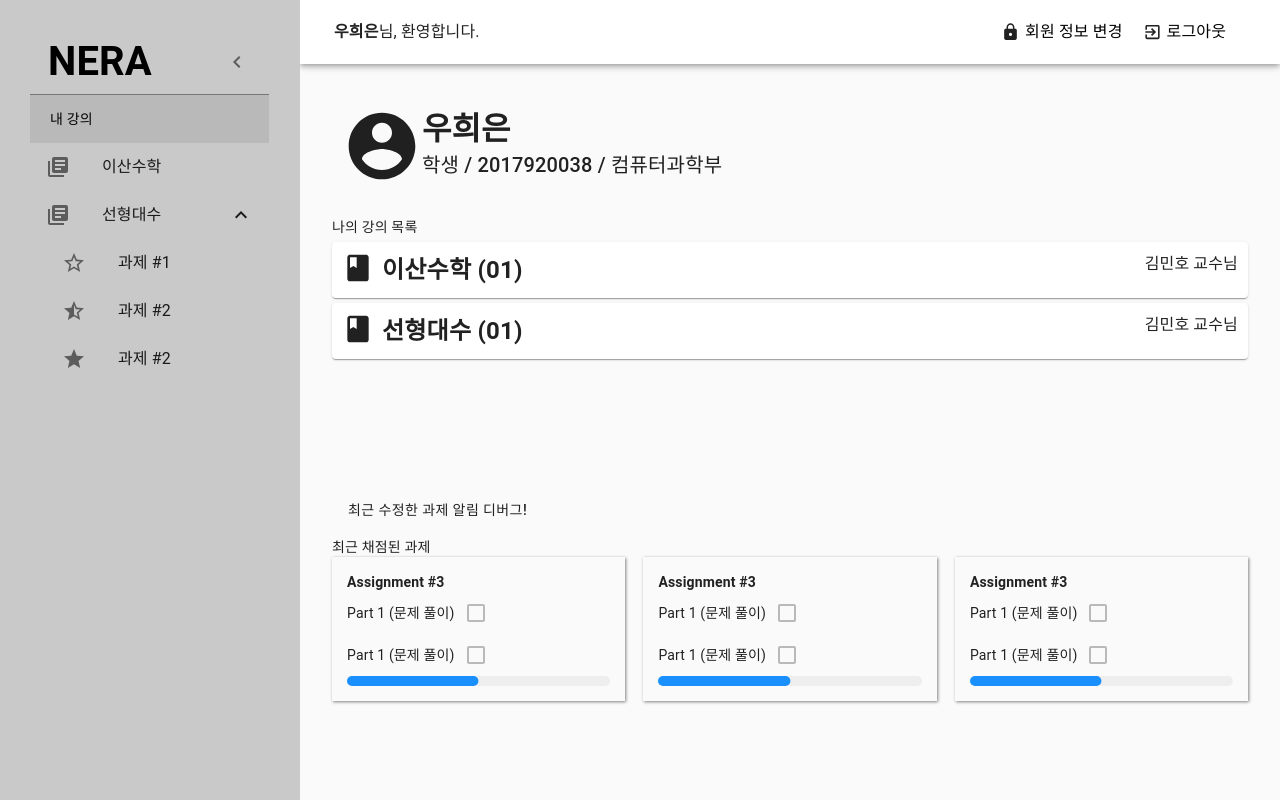
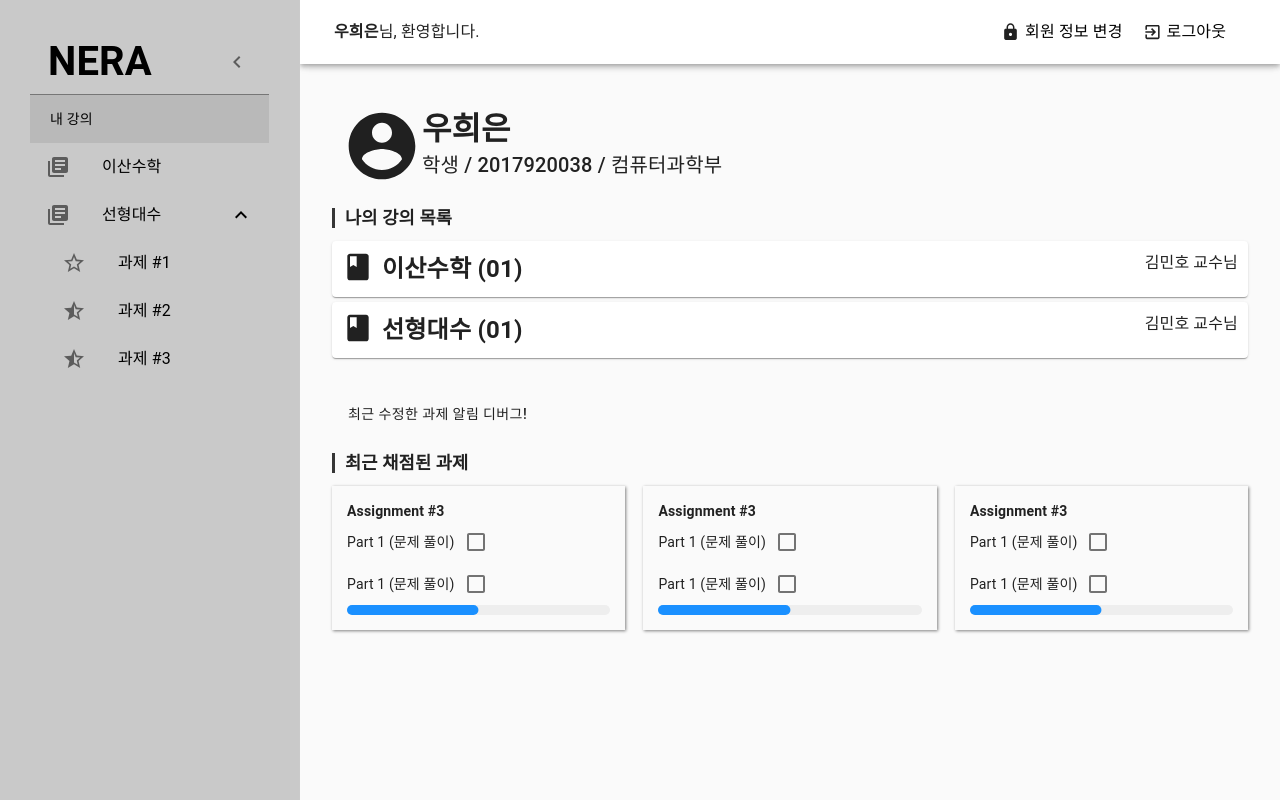
Before and after one commit to CSUOS/nera, a React (Create React App) app in the folder page/: page /home in a window 1280 px wide. Both pictures are taken after a click on the button "open drawer". Built offline with nearby package versions, Linux system fonts and the light colour scheme.

Commit message:
좌측 사이드바 link 연결까지 완료

```diff
--- a/page/public/css/reset.css
+++ b/page/public/css/reset.css
@@ -94,14 +94,17 @@ h1{
     font-size:2.5rem;
 }
 h2{
-    font-size:2rem;
+    font-size:2.2rem;
 }
 h3{
-    font-size:1.6rem;
+    font-size:1.8rem;
 }
 h4{
-    font-size:1.3rem;
+    font-size:1.4rem;
 }
 h5{
+    font-size:1.2rem;
+}
+h6{
     font-size:1.1rem;
 }
--- a/page/src/components/AssignmentBox.js
+++ b/page/src/components/AssignmentBox.js
@@ -24,8 +24,8 @@ const AssignmentBox = (props)=>{
             <div className="a_box_title">Assignment #3</div>
             <div className="a_box_contents">
                 <ul className="a_box_contents_ul">
-                    <li><p>Part 1 (문제 풀이)</p><Checkbox disabled={true}/></li>
-                    <li><p>Part 1 (문제 풀이)</p><Checkbox disabled={true}/></li>
+                    <li><p>Part 1 (문제 풀이)</p><Checkbox /></li>
+                    <li><p>Part 1 (문제 풀이)</p><Checkbox/></li>
                 </ul>
             </div>
             <BorderLinearProgress variant="determinate" value={50} />
--- a/page/src/components/SideBar.js
+++ b/page/src/components/SideBar.js
@@ -1,4 +1,5 @@
 import React from 'react';
+import {Link} from 'react-router-dom';
 import "./components.css";
 import { makeStyles } from '@material-ui/core/styles';
 import clsx from 'clsx';
@@ -43,7 +44,7 @@ const SideBar = (props) => {
     return (
         <div className="side_bar">
             <div className={clsx(classes.drawerHeader,"sideBar_header")}>
-                <div className="NERA"><a href="#"><h1>NERA</h1></a></div>
+                <Link to="/home"><div className="NERA"><a href="#"><h1>NERA</h1></a></div></Link>
                 <IconButton onClick={drawerClose}>
                     <ChevronLeftIcon />
                 </IconButton>
@@ -55,13 +56,16 @@ const SideBar = (props) => {
                 <ListSubheader component="div" id="subheader">내 강의</ListSubheader>
             }
             >
+                <Link to="/lecture/1">
                     <ListItem button>
                         <ListItemIcon>
                         <LibraryBooksIcon />
                         </ListItemIcon>
                         <ListItemText primary="이산수학" />
                     </ListItem>
+                </Link>
 
+                <Link to="/lecture/2">
                     <ListItem button onClick={handleMenuDown}>
                         <ListItemIcon>
                         <LibraryBooksIcon />
@@ -69,27 +73,34 @@ const SideBar = (props) => {
                         <ListItemText primary="선형대수" />
                         {down ? <ExpandLess /> : <ExpandMore />}
                     </ListItem>
+                </Link>
 
                 <Collapse in={down} timeout="auto" unmountOnExit>
                     <List component="div" disablePadding>
+                        <Link to="/lecture/2/problem/1">
                             <ListItem button className={classes.nested}>
                                 <ListItemIcon>
                                 <StarBorder />
                                 </ListItemIcon>
                                 <ListItemText primary="과제 #1" />
                             </ListItem>
+                        </Link>
+                        <Link to="/lecture/2/problem/2">
                             <ListItem button className={classes.nested}>
                                 <ListItemIcon>
                                 <StarHalfIcon/>
                                 </ListItemIcon>
                                 <ListItemText primary="과제 #2" />
                             </ListItem>
+                        </Link>
+                        <Link to="/lecture/2/problem/3">
                             <ListItem button className={classes.nested}>
                                 <ListItemIcon>
-                        <StarIcon />
+                                <StarHalfIcon/>
                                 </ListItemIcon>
-                        <ListItemText primary="과제 #2" />
+                                <ListItemText primary="과제 #3" />
                             </ListItem>
+                        </Link>
                     </List>
                 </Collapse>
 
--- a/page/src/pages/Home.js
+++ b/page/src/pages/Home.js
@@ -24,23 +24,24 @@ const Home = (props)=>{
                 type={props.type}
                 major = {props.major}
             />
-            <div className="menu_title">
-                나의 강의 목록
-            </div>
+            <div className="contents_con">
+                <div className="contents_title"><h6>나의 강의 목록</h6></div>
                 <div className="lecture_rootbox">
                     {lecture_list.map((lect, index)=>{
                         return (<LectureBox title={lect[0]} prof={lect[1]} link="#"/>);
                     })}
                 </div>
+            </div>
             <BottomPopup link="#"></BottomPopup>
-
-            <div className="a_subheader"><h6>최근 채점된 과제</h6></div>
+            <Grid container direction="column" className="contents_con">
+                <div className="contents_title"><h6>최근 채점된 과제</h6></div>
                 <div className="assignment_rootbox">
                     <AssignmentBox/>
                     <AssignmentBox/>
                     <AssignmentBox/>
                 </div>
             </Grid>
+        </Grid>
     )
 }
 
--- a/page/src/pages/Lecture.js
+++ b/page/src/pages/Lecture.js
@@ -1,23 +1,30 @@
 import React from 'react';
-import {LectureInfo, BottomPopup, AssignmentBox} from "../components";
+import {LectureInfo, AssignmentBox} from "../components";
 
 import { Grid } from '@material-ui/core';
 
 const Lecture = (props)=>{
   const lecture = props.lecture;
-  const lect_num = props.number;
+  const lect_num = props.number-1;
 
   return (
     <Grid container direction="column" spacing={24}>
       <LectureInfo title={lecture[lect_num][0]} prof={lecture[lect_num][2]}/>
-      <BottomPopup link="#"></BottomPopup>
-
-      <div className="a_subheader"><h6>최근 채점된 과제</h6></div>
-      <div className="assignment_rootbox">
-          <AssignmentBox/>
-          <AssignmentBox/>
-          <AssignmentBox/>
-      </div>
+      <Grid container direction="column" className="contents_con">
+        <div className="contents_title"><h6>진행중인 과제</h6></div>
+        <div className="assignment_rootbox">
+            <AssignmentBox/>
+            <AssignmentBox/>
+        </div>
+      </Grid>
+      <Grid container direction="column" className="contents_con">
+        <div className="contents_title"><h6>최근 채점된 과제</h6></div>
+        <div className="assignment_rootbox">
+            <AssignmentBox/>
+            <AssignmentBox/>
+            <AssignmentBox/>
+        </div>
+      </Grid>
     </Grid>
   )
 }
--- a/page/src/pages/Main.js
+++ b/page/src/pages/Main.js
@@ -1,7 +1,7 @@
 import React from 'react';
 import {SideBar, Header} from "../components";
 import {Home, Lecture, Problem} from "../pages";
-import "./main.css"; import "./pages.css";
+import "./pages.css";
 
 import clsx from 'clsx';
 import Drawer from '@material-ui/core/Drawer';
@@ -114,7 +114,7 @@ const Main = ({match}, props)=>{
             <div
                className={clsx(classes.content, {
                 [classes.contentShift]: open,
-              }, "margin-top-64")}
+              }, "margin-top-64", "contents_side")}
             >
               {
               // Home / Lecture / Problem
@@ -130,10 +130,10 @@ const Main = ({match}, props)=>{
                 isNaN(Number(match.params.pb_id))?
                 <Lecture
                   lecture={lecture}
-                  number={0}
+                  number={match.params.id}
                 />:
                 <Problem
-                  index={match.params.pb_id}
+                  number={match.params.pb_id}
                 />
               )}
             </div>
--- a/page/src/pages/Problem.js
+++ b/page/src/pages/Problem.js
@@ -1,10 +1,15 @@
 import React from 'react';
+import {LectureInfo} from "../components";
+
+import { Grid } from '@material-ui/core';
 
 const Problem = (props)=>{
+    const title = "Assignment #"+props.number;
     return (
-        <div>
-            Problem #{props.index}
-        </div>
+        <Grid container direction="column" spacing={24}>
+            <LectureInfo title={title} prof="100/100점"/>
+
+        </Grid>
     )
 }
 
--- a/page/src/pages/pages.css
+++ b/page/src/pages/pages.css
@@ -17,3 +17,19 @@ html, body, #root, #app, #app>div{
 a:hover{
     color:rgb(60, 60, 60);
 }
+
+.contents_side>div{
+    flex-wrap: nowrap;
+}
+.contents_con{
+    margin: 10px 0 25px;
+}
+.contents_title{
+    font-weight: 600;
+    margin-bottom: 10px;
+}
+.contents_title h6::before{
+    content: "";
+    border-left: 3px solid rgb(54, 54, 54);
+    margin-right: 10px;
+}
```
Also changed, not shown: page/src/pages/login.css (deleted), page/src/pages/main.css (deleted), page/src/pages/problem.css (deleted). Lines whose indentation alone changed are shown as unchanged.
